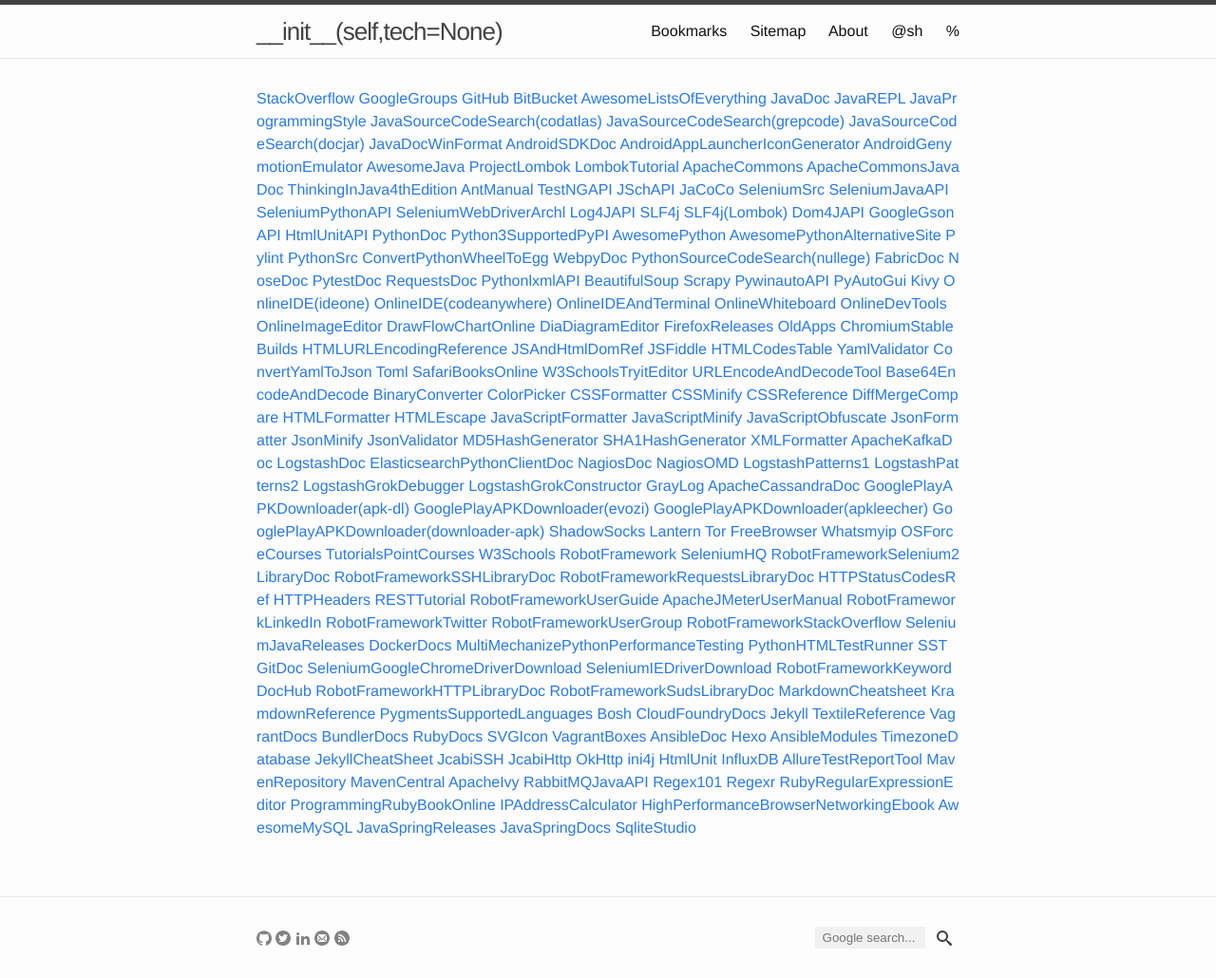
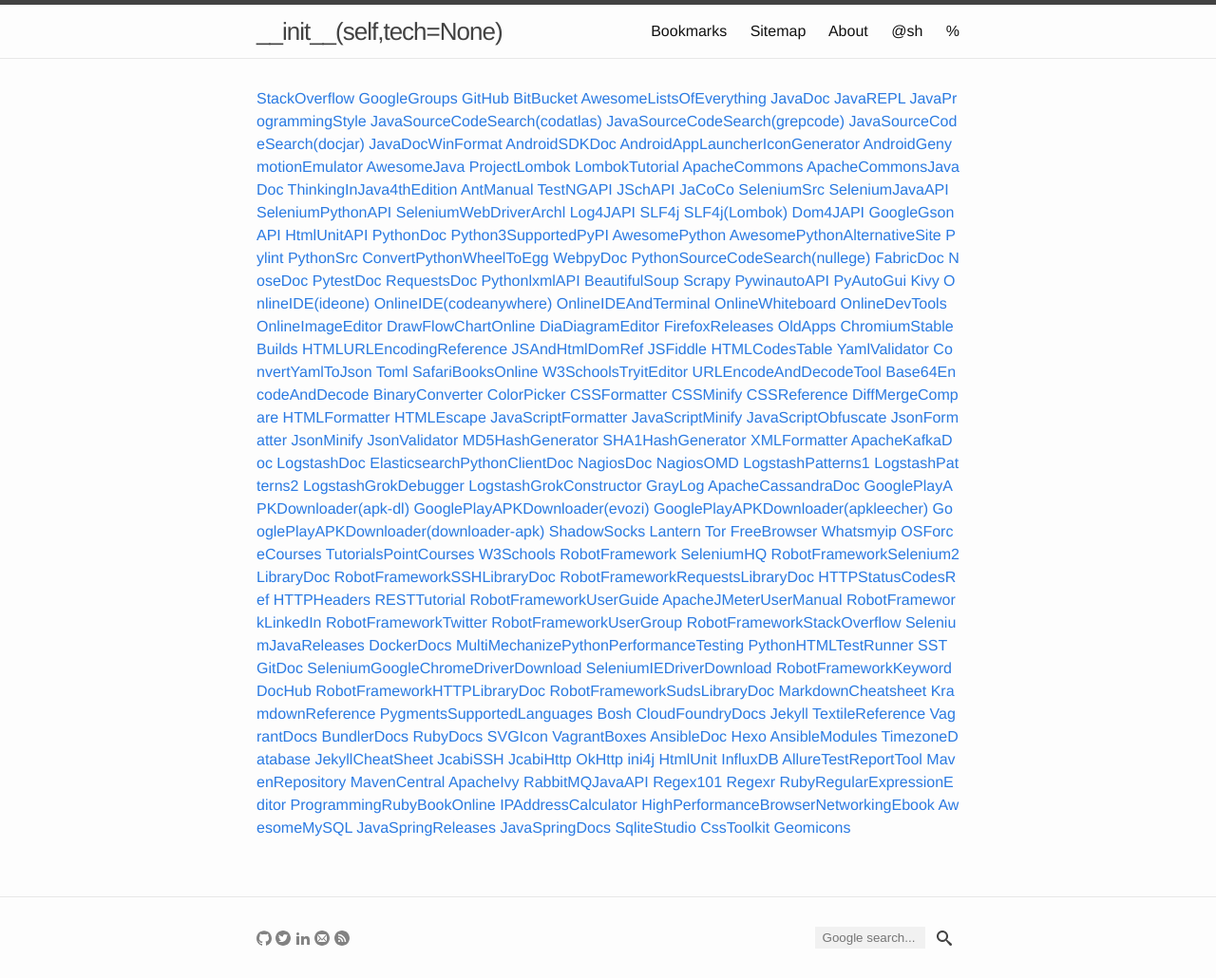
Before and after one commit to yuan-jiang/yuan-jiang.github.io, a Jekyll site: the page built from bookmarks.md, in a window 1280 px wide. Shown: the whole page at 95% size. Built offline with Jekyll 4.4.1, drawn with Linux system fonts in a browser that asks for light colours.

Commit message:
Update bookmarks.yml

```diff
--- a/_data/bookmarks.yml
+++ b/_data/bookmarks.yml
@@ -356,3 +356,7 @@
   link: http://docs.spring.io/spring/docs/current/spring-framework-reference/htmlsingle/
 - description: SqliteStudio
   link: http://sqlitestudio.pl/
+- description: CssToolkit
+  link: http://tachyons.io/
+- description: Geomicons
+  link: http://geomicons.com/
```
